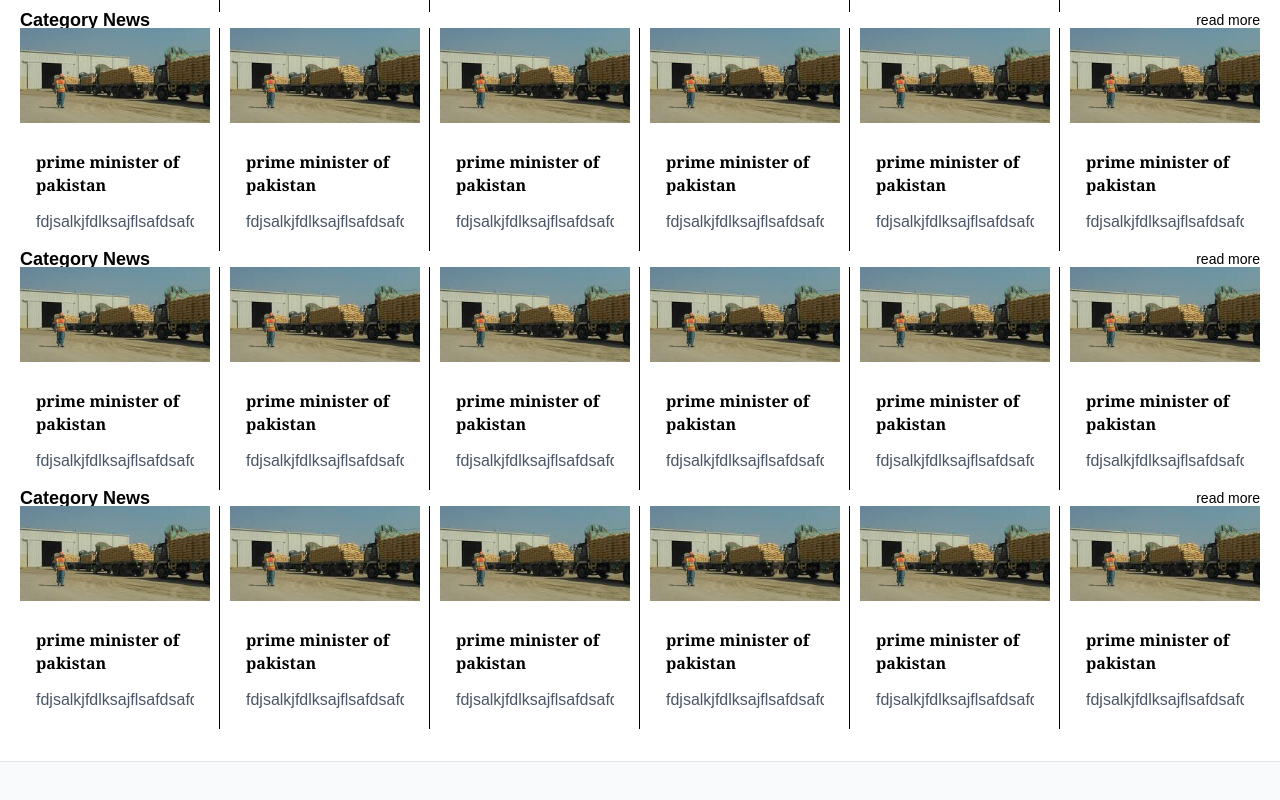
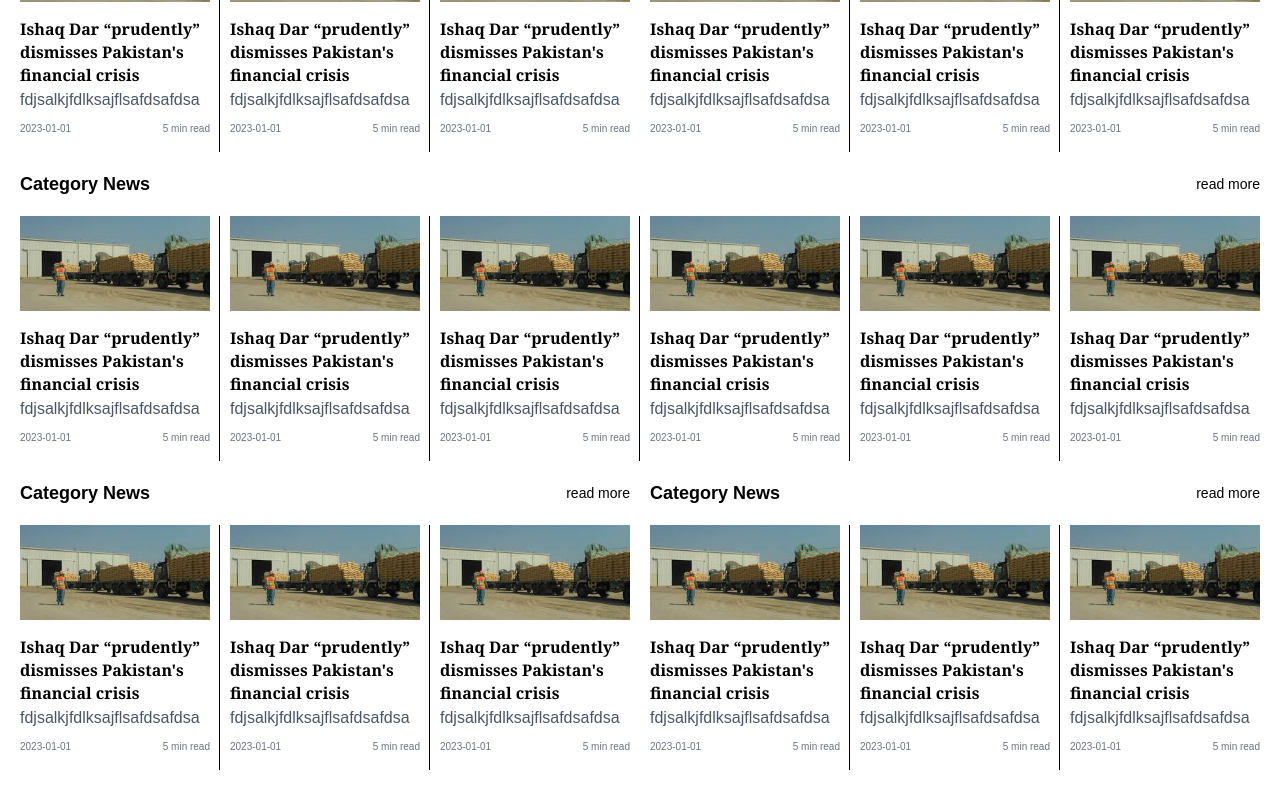
Before and after one commit to Muhammad-Aman1718/fsdTimes, a Next.js app: page / in a window 1280 px wide. Shown: the part 640-1440 px from the top of the page. Built offline with nearby package versions, Linux system fonts and the light colour scheme.

Commit message:
working on design layout

```diff
--- a/src/app/page.tsx
+++ b/src/app/page.tsx
@@ -16,71 +16,6 @@ import CategorySection from "@/components/news/CategorySection";
 const Home = () => {
   return (
     <main className=" max-w-screen-xl mx-auto px-2.5 py-8">
-      {/* <CategorySection categoryTitle="Technology">
-          <PostCard
-            title="Article Title"
-            summary="Article Summary"
-            imageUrl="/article-image.jpg"
-            category="Category"
-            date="2023-01-01"
-            readTime="5 min read"
-            url="/article"
-            // layout="horizontal"
-          />
-          <span className=" border w-[1px]  "></span>
-          <PostCard
-            title="Article Title"
-            summary="Article Summary"
-            imageUrl="/article-image.jpg"
-            category="Category"
-            date="2023-01-01"
-            readTime="5 min read"
-            url="/article"
-            // layout="horizontal"
-          />
-          <span className=" border w-[1px]  "></span>
-          <PostCard
-            title="Article Title"
-            summary="Article Summary"
-            imageUrl="/article-image.jpg"
-            category="Category"
-            date="2023-01-01"
-            readTime="5 min read"
-            url="/article"
-          />
-          <span className=" border w-[1px]  "></span>
-          <PostCard
-            title="Article Title"
-            summary="Article Summary"
-            imageUrl="/article-image.jpg"
-            category="Category"
-            date="2023-01-01"
-            readTime="5 min read"
-            url="/article"
-          />
-          <span className=" border w-[1px]  "></span>
-          <PostCard
-            title="Article Title"
-            summary="Article Summary"
-            imageUrl="/article-image.jpg"
-            category="Category"
-            date="2023-01-01"
-            readTime="5 min read"
-            url="/article"
-          />
-          <span className=" border w-[1px]  "></span>
-          <PostCard
-            title="Article Title"
-            summary="Article Summary"
-            imageUrl="/article-image.jpg"
-            category="Category"
-            date="2023-01-01"
-            readTime="5 min read"
-            url="/article"
-          />
-          <span className=" border w-[1px]  "></span>
-      </CategorySection> */}
-
       <CategorySection>
         {[1, 2, 3, 4, 5, 6].map((_, i) => (
           <div key={i} className="relative">
@@ -155,8 +90,9 @@ const Home = () => {
           </div>
         ))}
       </CategorySection>
+      <div className="grid grid-cols-2">
         <CategorySection>
-        {[1, 2, 3, 4, 5, 6].map((_, i) => (
+          {[1, 2, 3].map((_, i) => (
             <div key={i} className="relative">
               <PostCard
                 title={`Article Title ${i + 1}`}
@@ -167,14 +103,14 @@ const Home = () => {
                 readTime="5 min read"
                 url="/article"
               />
-            {i !== 5 && (
+              {i !== 2 && (
                 <span className="absolute right-0 top-0 h-full w-[1px] bg-black "></span>
               )}
             </div>
           ))}
         </CategorySection>
         <CategorySection>
-        {[1, 2, 3, 4, 5, 6].map((_, i) => (
+          {[1, 2, 3].map((_, i) => (
             <div key={i} className="relative">
               <PostCard
                 title={`Article Title ${i + 1}`}
@@ -185,12 +121,13 @@ const Home = () => {
                 readTime="5 min read"
                 url="/article"
               />
-            {i !== 5 && (
+              {i !== 2 && (
                 <span className="absolute right-0 top-0 h-full w-[1px] bg-black "></span>
               )}
             </div>
           ))}
         </CategorySection>
+      </div>
     </main>
   );
 };
--- a/src/components/news/CategorySection.tsx
+++ b/src/components/news/CategorySection.tsx
@@ -13,7 +13,7 @@ const CategorySection = ({
 }: CategorySectionProps) => {
   return (
     <section>
-      <div className=" flex justify-between items-center px-2.5 ">
+      <div className=" flex justify-between items-center px-2.5 my-6 ">
         <h2 className=" leading-4 text-[18px] font-bold   ">
           Category News {categoryTitle}
         </h2>
--- a/src/components/news/PostCard.tsx
+++ b/src/components/news/PostCard.tsx
@@ -44,33 +44,23 @@ const PostCard = ({
           </Link>
         </div>
         <div className="flex flex-col">
-          <div className="p-4">
-            <div className="flex items-center gap-3 text-xs text-gray-600 mb-3">
-              {/* <Link
-                href={`/category/${category.toLowerCase()}`}
-                className="font-medium uppercase tracking-wider text-red-600 hover:text-red-700"
-              >
-                {category}
-              </Link> */}
-              {/* <span>•</span>
-              <span>{date}</span>
-              {readTime && (
-                <>
-                  <span>•</span>
-                  <span>{readTime}</span>
-                </>
-              )} */}
-            </div>
+          <div className="py-4">
             <Link href={url}>
-              <h2 className="text-[16px] leading-[23px] font-serif font-bold mb-3 line-clamp-3 group-hover:text-red-600 transition-colors">
+              <h2 className="text-[16px] leading-[23px] font-serif font-bold  group-hover:text-red-600 transition-colors">
                 {/* {title}  */}
-                prime minister of pakistan
+                Ishaq Dar “prudently” dismisses Pakistan's financial crisis
               </h2>
             </Link>
             <p className="text-gray-600 leading-relaxed line-clamp-3 text-sm md:text-base">
               {/* {summary} */}
               fdjsalkjfdlksajflsafdsafdsa
             </p>
+            <div className="flex items-center justify-between mt-2">
+              <span className="text-gray-500  text-[10px] ">{date}</span>
+              {readTime && (
+                <span className="text-gray-500 text-[10px]">{readTime}</span>
+              )}
+            </div>
           </div>
         </div>
       </div>
```
Lines whose indentation alone changed are shown as unchanged.
